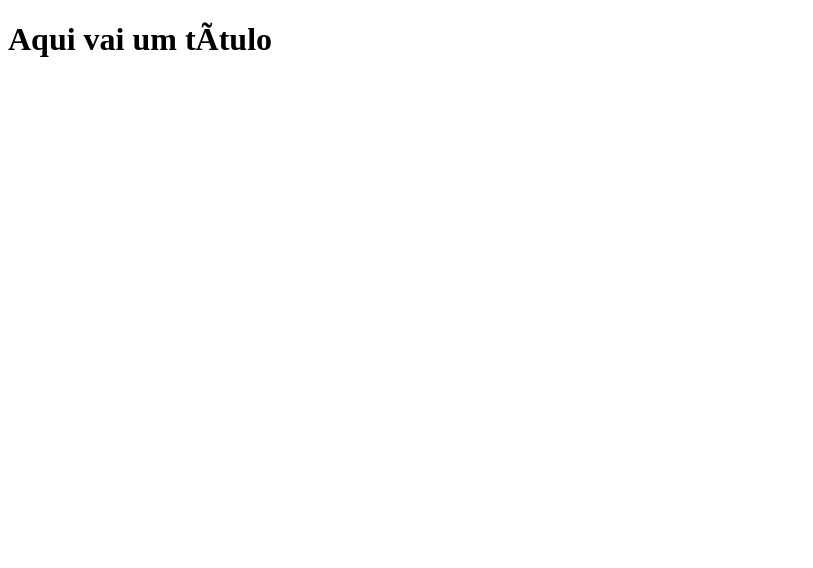
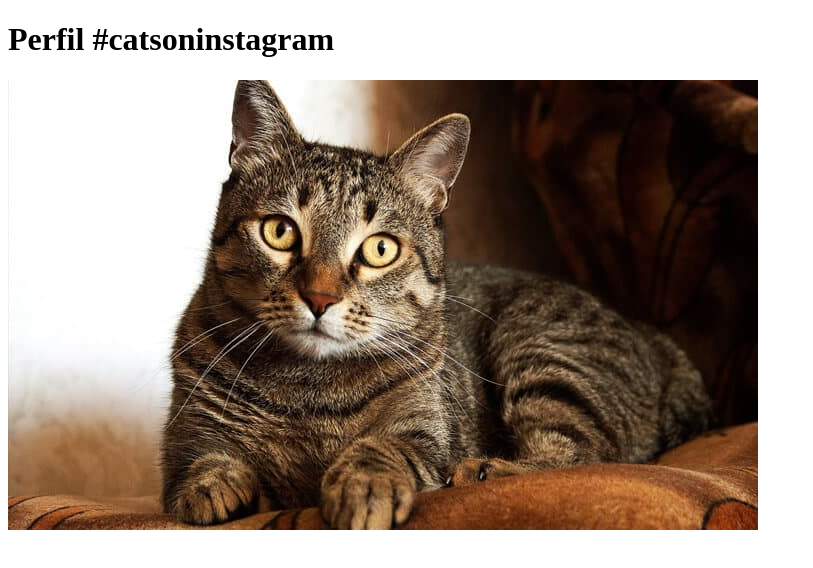
Before and after one commit to leliodun/descomplica, a plain HTML site: page index.html in a window 1280 px wide. Shown: the whole page, without its empty margins (0-813 px from the left). Drawn offline with Linux system fonts and the light colour scheme.

Commit message:
atividade

```diff
--- a/index.html
+++ b/index.html
@@ -4,7 +4,7 @@
 
 <head>
 
-<title>Título da página</title>
+<title>Fanpage de Gatinhos</title>
 
 <meta charset=“utf-8”>
 
@@ -12,7 +12,9 @@
 
 <body>
 
-<h1>Aqui vai um título</h1>
+<h1>Perfil #catsoninstagram</h1>
+
+<img src="imagens/enxoval-para-gato-Copia.jpg" alt="123">
 
 </body>
 
```
Also changed, not shown: imagens/enxoval-para-gato-Copia.jpg (added).
